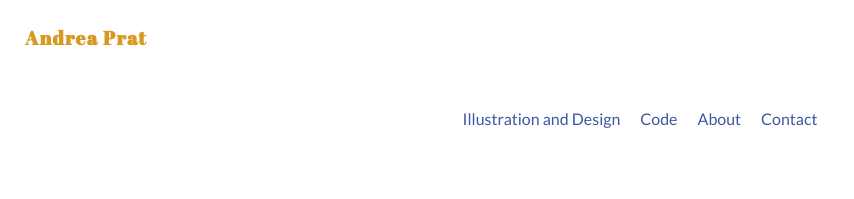
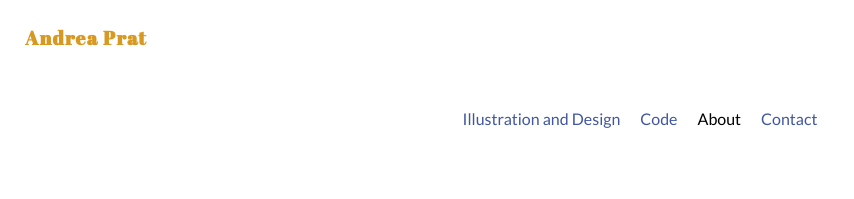
Before and after one commit to AndPrat/andreaprat, a React (Vite) app: page / in a window 1280 px wide. Shown: the top 199 px of the page, without its empty margins (0-854 px from the left). Built offline with nearby package versions, Linux system fonts and the light colour scheme.

Commit message:
Add AboutPage path in NavigationBar component

```diff
--- a/src/components/NavigationBar/NavigationBar.tsx
+++ b/src/components/NavigationBar/NavigationBar.tsx
@@ -1,5 +1,6 @@
 import { NavLink } from "react-router-dom";
 import "./NavigationBar.css";
+import paths from "../../routers/paths/paths";
 
 const NavigationBar = (): React.ReactElement => {
   return (
@@ -12,7 +13,7 @@ const NavigationBar = (): React.ReactElement => {
           <NavLink to="" className="navigation__link">
             Code
           </NavLink>
-          <NavLink to="" className="navigation__link">
+          <NavLink to={paths.aboutPage} className="navigation__link">
             About
           </NavLink>
           <NavLink to="" className="navigation__link">
```
